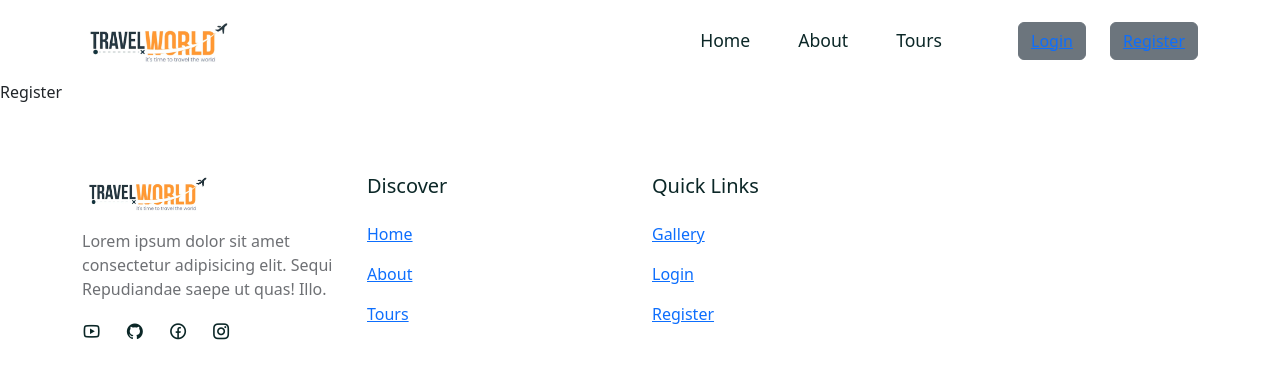
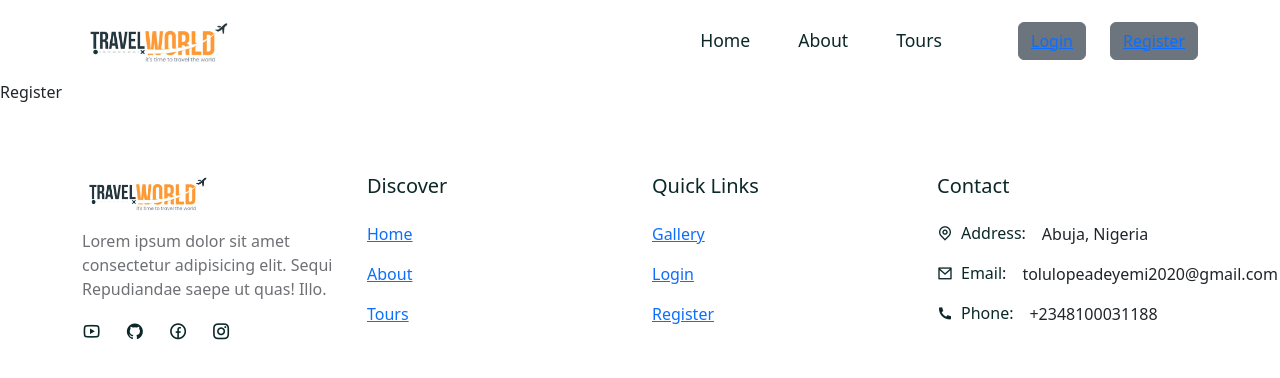
Before and after one commit to Billyrosecodes/Tour_app, a React (Create React App) app in the folder frontend/: page /register in a window 1280 px wide. Shown: the top 378 px of the page. Built offline with nearby package versions, Linux system fonts and the light colour scheme; a web font is replaced by a local one.

Commit message:
adding contact into the footer link

```diff
--- a/frontend/src/components/Footer/Footer.jsx
+++ b/frontend/src/components/Footer/Footer.jsx
@@ -50,22 +50,30 @@
 
               <div className="social_links d-flex align-items-center gap-4">
                 <span>
-                  <Link to="#"><i class='ri-youtube-line'></i></Link>
+                  <Link to="#">
+                    <i class="ri-youtube-line"></i>
+                  </Link>
                 </span>
                 <span>
-                  <Link to="#"><i class='ri-github-fill'></i></Link>
+                  <Link to="#">
+                    <i class="ri-github-fill"></i>
+                  </Link>
                 </span>
                 <span>
-                  <Link to="#"><i class='ri-facebook-circle-line'></i></Link>
+                  <Link to="#">
+                    <i class="ri-facebook-circle-line"></i>
+                  </Link>
                 </span>
                 <span>
-                  <Link to="#"><i class='ri-instagram-line'></i></Link>
+                  <Link to="#">
+                    <i class="ri-instagram-line"></i>
+                  </Link>
                 </span>
               </div>
             </div>
           </Col>
 
-          <Col lg='3'>
+          <Col lg="3">
             <h5 className="footer_link-title">Discover</h5>
 
             <ListGroup className="footer_quick-links">
@@ -76,7 +84,7 @@
               ))}
             </ListGroup>
           </Col>
-          <Col lg='3'>
+          <Col lg="3">
             <h5 className="footer_link-title">Quick Links</h5>
 
             <ListGroup className="footer_quick-links">
@@ -87,7 +95,37 @@
               ))}
             </ListGroup>
           </Col>
-          <Col lg='3'></Col>
+          <Col lg="3">
+            <h5 className="footer_link-title">Contact</h5>
+
+            <ListGroup className="footer_quick-links">
+                <ListGroupItem  className="ps-0 border-0 d-flex align-items-center gap-3">
+                  <h6 className="mb-0 d-flex align-items-center gap-2">
+                    <span><i class="ri-map-pin-line"></i></span>
+                    Address:
+                  </h6>
+
+                  <p className="mb-0">Abuja, Nigeria</p>
+                </ListGroupItem>
+                <ListGroupItem  className="ps-0 border-0 d-flex align-items-center gap-3">
+                  <h6 className="mb-0 d-flex align-items-center gap-2">
+                    <span><i class="ri-mail-line"></i></span>
+                    Email:
+                  </h6>
+
+                  <p className="mb-0">tolulopeadeyemi2020@gmail.com</p>
+                </ListGroupItem>
+                <ListGroupItem  className="ps-0 border-0 d-flex align-items-center gap-3">
+                  <h6 className="mb-0 d-flex align-items-center gap-2">
+                    <span><i class="ri-phone-fill"></i></span>
+                    Phone:
+                  </h6>
+
+                  <p className="mb-0">+2348100031188</p>
+                </ListGroupItem>
+
+            </ListGroup>
+          </Col>
         </Row>
       </Container>
     </footer>
```
